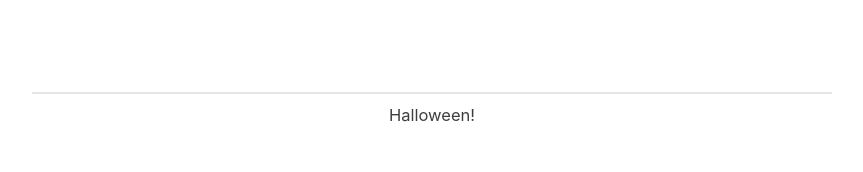
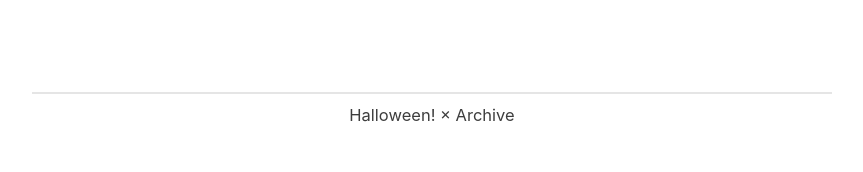
Before and after one commit to lmw13/lmw13, a Jekyll site: the page built from index.html, in a window 1280 px wide. Shown: the part 883-1055 px from the top of the page, without its empty margins (208-1071 px from the left). Built offline with Jekyll 4.4.1, drawn with Linux system fonts in a browser that asks for light colours; some web fonts are replaced; the list of posts is cut into pages by our own code.

Commit message:
Update default.html

```diff
--- a/_layouts/default.html
+++ b/_layouts/default.html
@@ -35,7 +35,7 @@
    </main>
    <footer>
       <hr>
-      <a href="{{ site.baseurl | prepend: site.url }}/">Halloween!</a>
+      <a href="{{ site.baseurl | prepend: site.url }}/">Halloween!</a> &times; <a href="{{ site.baseurl | prepend: site.url }}/archive">Archive</a>
    </footer>
 {% include new-window-fix.html %}
 </body>
```
